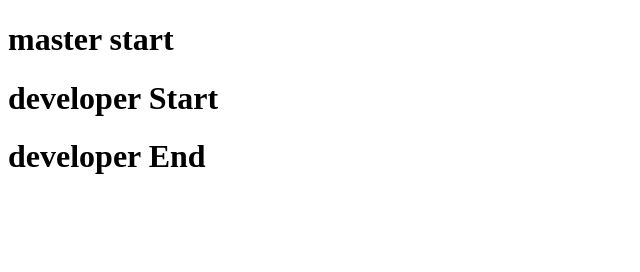
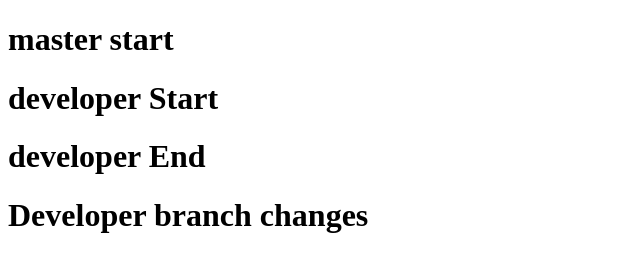
Before and after one commit to kumarpraveen0439/git-example, a plain HTML site: page index.html in a window 1280 px wide. Shown: the whole page, without its empty margins (0-640 px from the left). Drawn offline with Linux system fonts and the light colour scheme.

Commit message:
dev branch push

```diff
--- a/index.html
+++ b/index.html
@@ -9,5 +9,6 @@
     <h1>master start</h1>
     <h1>developer Start</h1>
     <h1>developer End</h1>
+    <h1>Developer branch changes</h1>
 </body>
 </html>
```
